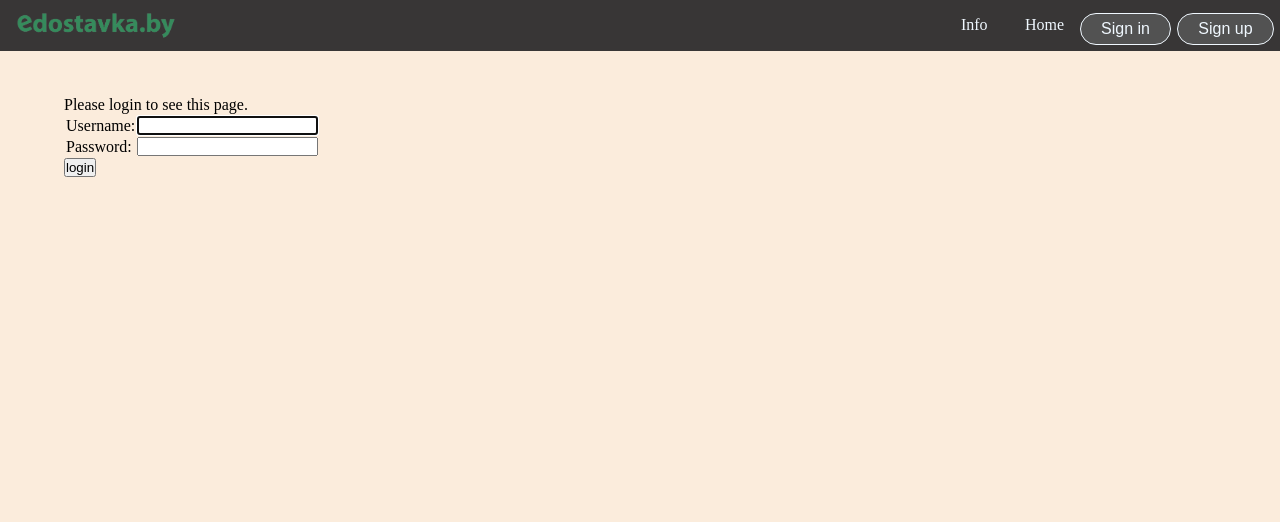
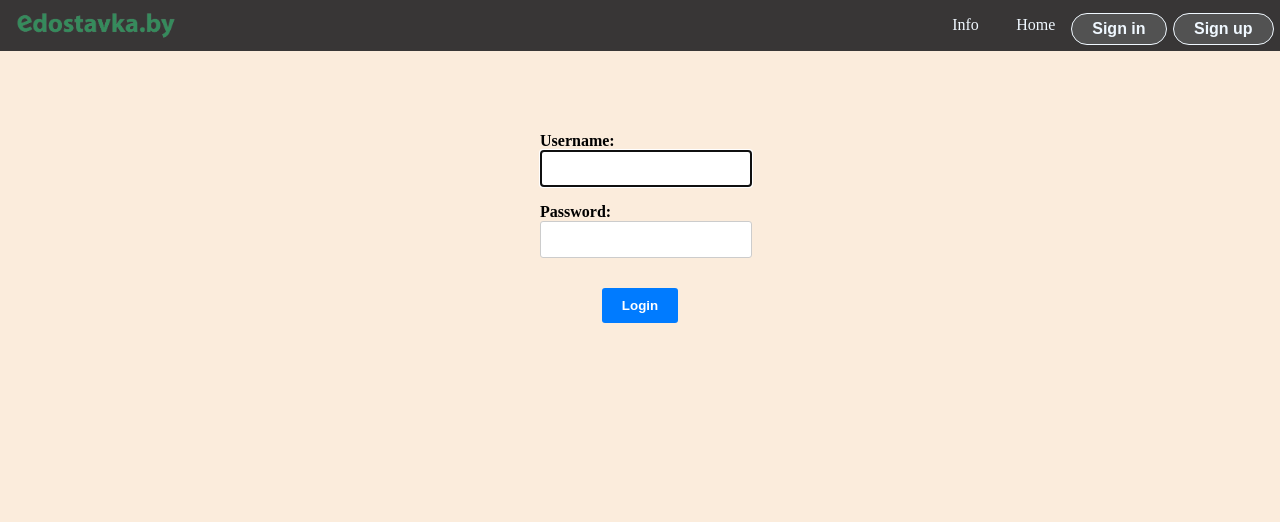
Before and after one commit to TestyCore/Front-5-sem, a Django app: page /accounts/login/?next=/administrator/create/ in a window 1280 px wide. Shown: the top 522 px of the page. Run offline with Django 4.2, Linux system fonts and the light colour scheme.

Commit message:
Login Register pages done

```diff
--- /dev/null
+++ b/Lab_4/edostavka/static/edostavka/css/auth.css
@@ -0,0 +1,46 @@
+
+.log-form {
+  margin: 0 auto;
+  width: 200px;
+  padding: 20px;
+}
+
+button {
+    background-color: #007bff;
+    color: white;
+    cursor: pointer;
+    padding: 10px 20px;
+    border: none;
+    border-radius: 3px;
+    font-weight: bold;
+    margin-top: 20px;
+}
+
+.form-label {
+  margin-top: 1em;
+}
+
+.reg-form {
+    width: 400px;
+    margin: 0 auto;
+    padding: 40px;
+    background-color: #f2f2f2;
+    border: 1px solid #ccc;
+    border-radius: 5px;
+}
+
+label {
+    font-weight: bold;
+}
+input[type="text"],
+input[type="email"],
+input[type="date"],
+input[type="tel"],
+input[type="password"] {
+    display: block;
+    width: 95%;
+    padding: 10px;
+    margin-bottom: 10px;
+    border: 1px solid #ccc;
+    border-radius: 3px;
+}
--- a/Lab_4/templates/registration/login.html
+++ b/Lab_4/templates/registration/login.html
@@ -1,36 +1,43 @@
 {% extends "base.html" %}
 
+{% load static %}
+
 {% block content %}
+
+  <link rel="stylesheet" href="{% static 'edostavka/css/auth.css' %}?v=2"/>
 
   {% if form.errors %}
     <p>Your username and password didn't match. Please try again.</p>
   {% endif %}
 
-  {% if next %}
-    {% if user.is_authenticated %}
-      <p>Your account doesn't have access to this page. To proceed,
-      please login with an account that has access.</p>
-    {% else %}
-      <p>Please login to see this page.</p>
-    {% endif %}
-  {% endif %}
+{#  {% if next %}#}
+{#    {% if user.is_authenticated %}#}
+{#      <p>Your account doesn't have access to this page. To proceed,#}
+{#      please login with an account that has access.</p>#}
+{#    {% else %}#}
+{#      <p>Please login to see this page.</p>#}
+{#    {% endif %}#}
+{#  {% endif %}#}
 
-  <form method="post" action="{% url 'login' %}">
-    {% csrf_token %}
-    <table>
-      <tr>
-        <td>{{ form.username.label_tag }}</td>
-        <td>{{ form.username }}</td>
-      </tr>
-      <tr>
-        <td>{{ form.password.label_tag }}</td>
-        <td>{{ form.password }}</td>
-      </tr>
-    </table>
-    <input type="submit" value="login">
-  </form>
-
-  {# Assumes you setup the password_reset view in your URLconf #}
-{#  <p><a href="{% url 'password_reset' %}">Lost password?</a></p>#}
+<form method="post" action="{% url 'login' %}">
+  {% csrf_token %}
+  <div class="log-form">
+    <div class="form-label">
+      {{ form.username.label_tag }}
+    </div>
+    <div>
+      {{ form.username }}
+    </div>
+    <div class="form-label">
+      {{ form.password.label_tag }}
+    </div>
+    <div>
+      {{ form.password }}
+    </div>
+    <div style="text-align: center; margin-top: 10px;">
+      <button type="submit">Login</button>
+    </div>
+  </div>
+</form>
 
 {% endblock %}
```
Also changed, not shown: Lab_4/templates/registration/register.html (+48 -6 lines), Lab_4/db.sqlite3.
